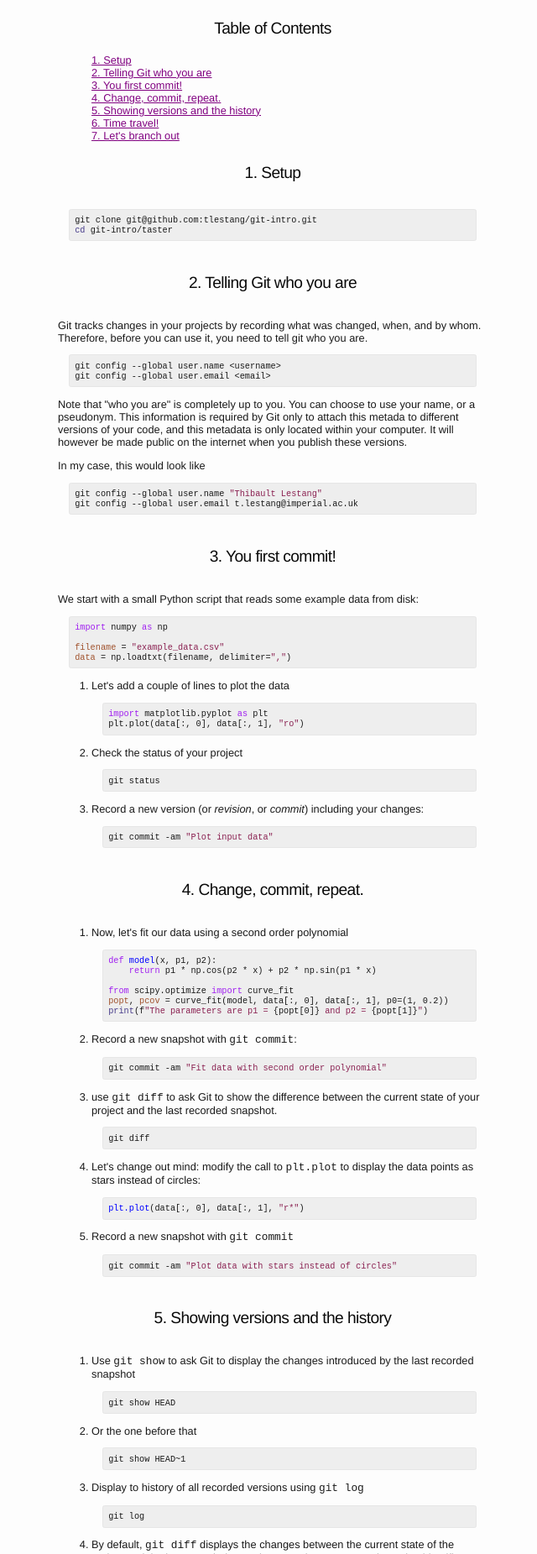
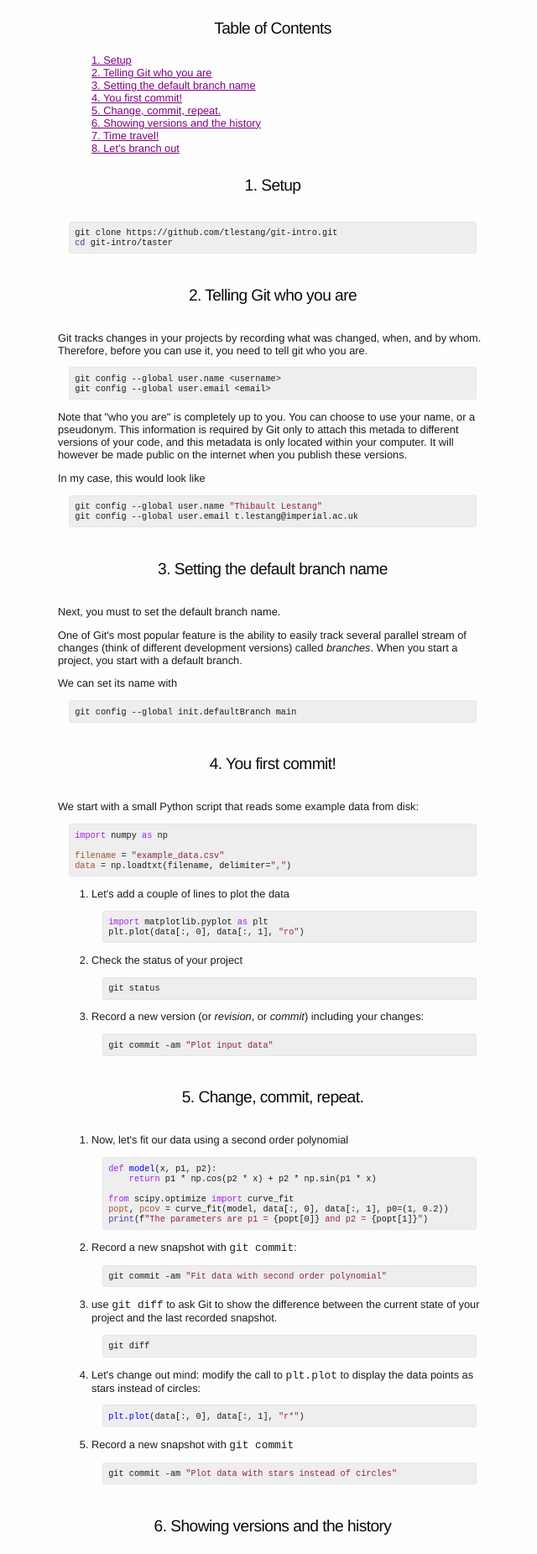
Before and after one commit to tlestang/git-intro, a plain HTML site: page docs/git-taster.html in a window 1280 px wide. Shown: the part 81-1932 px from the top of the page at 84% size, without its empty margins (315-955 px from the left). Drawn offline with Linux system fonts and the light colour scheme.

Commit message:
Set default branch to main and use https

```diff
--- a/docs/git-taster.html
+++ b/docs/git-taster.html
@@ -3,7 +3,7 @@
 "http://www.w3.org/TR/xhtml1/DTD/xhtml1-strict.dtd">
 <html xmlns="http://www.w3.org/1999/xhtml" lang="en" xml:lang="en">
 <head>
-<!-- 2022-12-01 Thu 22:14 -->
+<!-- 2022-12-02 Fri 09:08 -->
 <meta http-equiv="Content-Type" content="text/html;charset=utf-8" />
 <meta name="viewport" content="width=device-width, initial-scale=1" />
 <title>Version control with Git: a taster</title>
@@ -202,30 +202,31 @@
 <h2>Table of Contents</h2>
 <div id="text-table-of-contents" role="doc-toc">
 <ul>
-<li><a href="#orgff4e57b">1. Setup</a></li>
-<li><a href="#org2627260">2. Telling Git who you are</a></li>
-<li><a href="#org95a7267">3. You first commit!</a></li>
-<li><a href="#org1ecc1d3">4. Change, commit, repeat.</a></li>
-<li><a href="#orgfd672d1">5. Showing versions and the history</a></li>
-<li><a href="#orgd22308f">6. Time travel!</a></li>
-<li><a href="#orge201507">7. Let's branch out</a></li>
+<li><a href="#org6da0bea">1. Setup</a></li>
+<li><a href="#orga3f9cbc">2. Telling Git who you are</a></li>
+<li><a href="#orgfff2866">3. Setting the default branch name</a></li>
+<li><a href="#org8f67715">4. You first commit!</a></li>
+<li><a href="#orge2fc2c8">5. Change, commit, repeat.</a></li>
+<li><a href="#orgb585372">6. Showing versions and the history</a></li>
+<li><a href="#org0485e71">7. Time travel!</a></li>
+<li><a href="#org6dcab9c">8. Let's branch out</a></li>
 </ul>
 </div>
 </div>
 
-<div id="outline-container-orgff4e57b" class="outline-2">
-<h2 id="orgff4e57b"><span class="section-number-2">1.</span> Setup</h2>
+<div id="outline-container-org6da0bea" class="outline-2">
+<h2 id="org6da0bea"><span class="section-number-2">1.</span> Setup</h2>
 <div class="outline-text-2" id="text-1">
 <div class="org-src-container">
-<pre class="src src-shell">git clone git@github.com:tlestang/git-intro.git
+<pre class="src src-shell">git clone https://github.com/tlestang/git-intro.git
 <span style="color: #483d8b;">cd</span> git-intro/taster
 </pre>
 </div>
 </div>
 </div>
 
-<div id="outline-container-org2627260" class="outline-2">
-<h2 id="org2627260"><span class="section-number-2">2.</span> Telling Git who you are</h2>
+<div id="outline-container-orga3f9cbc" class="outline-2">
+<h2 id="orga3f9cbc"><span class="section-number-2">2.</span> Telling Git who you are</h2>
 <div class="outline-text-2" id="text-2">
 <p>
 Git tracks changes in your projects by recording what was changed,
@@ -259,9 +260,34 @@ git config --global user.email t.lestang@imperial.ac.uk
 </div>
 </div>
 
-<div id="outline-container-org95a7267" class="outline-2">
-<h2 id="org95a7267"><span class="section-number-2">3.</span> You first commit!</h2>
+<div id="outline-container-orgfff2866" class="outline-2">
+<h2 id="orgfff2866"><span class="section-number-2">3.</span> Setting the default branch name</h2>
 <div class="outline-text-2" id="text-3">
+<p>
+Next, you must to set the default branch name.
+</p>
+
+<p>
+One of Git's most popular feature is the ability to easily track
+several parallel stream of changes (think of different development
+versions) called <i>branches</i>. When you start a project, you start with
+a default branch.
+</p>
+
+<p>
+We can set its name with
+</p>
+
+<div class="org-src-container">
+<pre class="src src-shell">git config --global init.defaultBranch main
+</pre>
+</div>
+</div>
+</div>
+
+<div id="outline-container-org8f67715" class="outline-2">
+<h2 id="org8f67715"><span class="section-number-2">4.</span> You first commit!</h2>
+<div class="outline-text-2" id="text-4">
 <p>
 We start with a small Python script that reads some example data from
 disk:
@@ -303,9 +329,9 @@ changes:
 </div>
 </div>
 
-<div id="outline-container-org1ecc1d3" class="outline-2">
-<h2 id="org1ecc1d3"><span class="section-number-2">4.</span> Change, commit, repeat.</h2>
-<div class="outline-text-2" id="text-4">
+<div id="outline-container-orge2fc2c8" class="outline-2">
+<h2 id="orge2fc2c8"><span class="section-number-2">5.</span> Change, commit, repeat.</h2>
+<div class="outline-text-2" id="text-5">
 <ol class="org-ol">
 <li><p>
 Now, let's fit our data using a second order polynomial
@@ -359,9 +385,9 @@ Record a new snapshot with <code>git commit</code>
 </div>
 </div>
 
-<div id="outline-container-orgfd672d1" class="outline-2">
-<h2 id="orgfd672d1"><span class="section-number-2">5.</span> Showing versions and the history</h2>
-<div class="outline-text-2" id="text-5">
+<div id="outline-container-orgb585372" class="outline-2">
+<h2 id="orgb585372"><span class="section-number-2">6.</span> Showing versions and the history</h2>
+<div class="outline-text-2" id="text-6">
 <ol class="org-ol">
 <li><p>
 Use <code>git show</code> to ask Git to display the changes introduced by the
@@ -399,9 +425,9 @@ displayed by <code>git log</code> as 40-digit long hexadecimal numbers. Use
 </div>
 </div>
 
-<div id="outline-container-orgd22308f" class="outline-2">
-<h2 id="orgd22308f"><span class="section-number-2">6.</span> Time travel!</h2>
-<div class="outline-text-2" id="text-6">
+<div id="outline-container-org0485e71" class="outline-2">
+<h2 id="org0485e71"><span class="section-number-2">7.</span> Time travel!</h2>
+<div class="outline-text-2" id="text-7">
 <p>
 Git is more more than a fancy logging system.
 </p>
@@ -431,9 +457,9 @@ Look around, then travel back to present times
 </div>
 </div>
 
-<div id="outline-container-orge201507" class="outline-2">
-<h2 id="orge201507"><span class="section-number-2">7.</span> Let's branch out</h2>
-<div class="outline-text-2" id="text-7">
+<div id="outline-container-org6dcab9c" class="outline-2">
+<h2 id="org6dcab9c"><span class="section-number-2">8.</span> Let's branch out</h2>
+<div class="outline-text-2" id="text-8">
 <p>
 Git is very popular for its branching model that allows to work on
 parallel lines of developement. See for yourself:
@@ -520,8 +546,9 @@ You can also try to add the <code>--oneline</code> option to <code>git log</code
 </div>
 </div>
 <div id="postamble" class="status">
+<p class="date">Date: 2022-12-02 Fri 00:00</p>
 <p class="author">Author: Thibault Lestang</p>
-<p class="date">Created: 2022-12-01 Thu 22:14</p>
+<p class="date">Created: 2022-12-02 Fri 09:08</p>
 <p class="validation"><a href="https://validator.w3.org/check?uri=referer">Validate</a></p>
 </div>
 </body>
```
Also changed, not shown: 1 other file.
